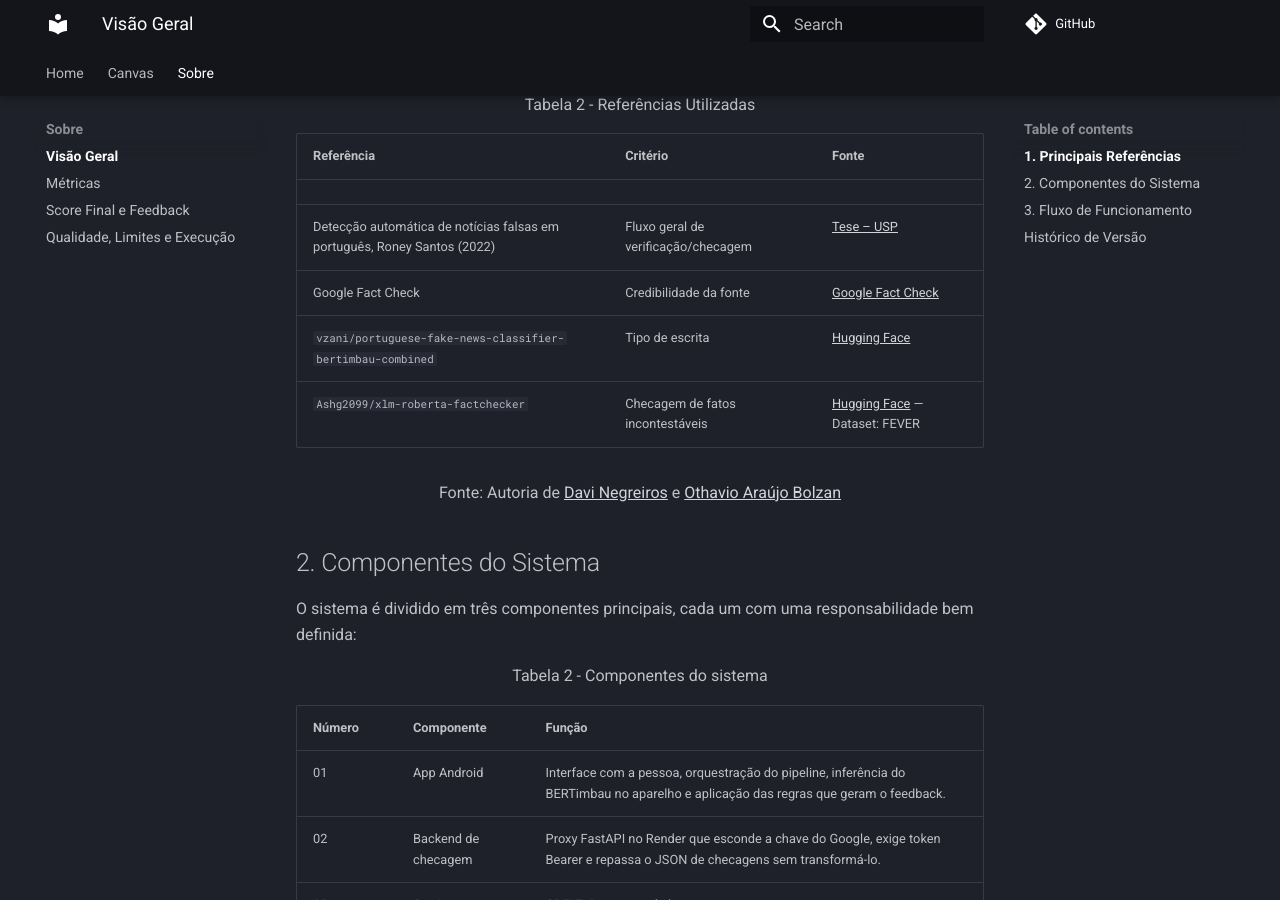
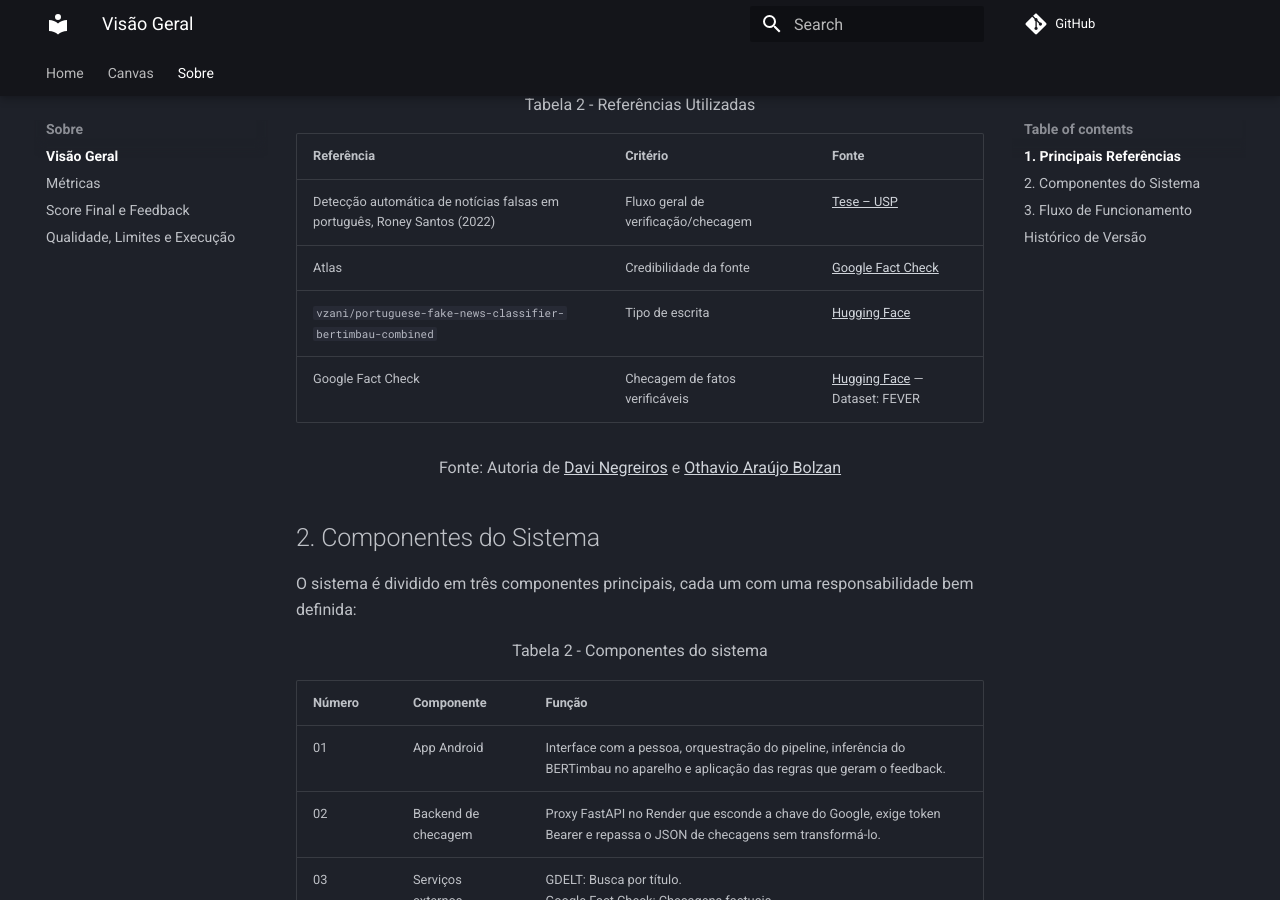
Before and after one commit to unb-Sistemas-de-Machine-learning/challenge_1_andromeda, an MkDocs documentation site: the page built from docs/02_Sobre/01-funcionamento.md, in a window 1280 px wide and 900 px high, scrolled down 413 px. Built offline with MkDocs 1.6.1 and Material for MkDocs 9.7.7, drawn with Linux system fonts in a browser that asks for light colours; comment, search, counter and statistics services are not loaded.

Commit message:
fix na tabela de referencias

```diff
--- a/docs/02_Sobre/01-funcionamento.md
+++ b/docs/02_Sobre/01-funcionamento.md
@@ -13,13 +13,12 @@
 
 <p align="center">Tabela 2 - Referências Utilizadas</p>
 
-| Referência                                                 | Critério                            | Fonte                                                                                                              |
-| ---------------------------------------------------------- | ----------------------------------- | ----------------------------------------------------------------------------------------------------------------------------- |
-|
-Detecção automática de notícias falsas em português, Roney Santos (2022)                                             | Fluxo geral de verificação/checagem | [Tese – USP](https://teses.usp.br/teses/disponiveis/55/55134/tde-14072022-165613/publico/RoneyLiradeSalesSantos_revisada.pdf) |
-| Google Fact Check                                          | Credibilidade da fonte              | [Google Fact Check](https://developers.google.com/fact-check/tools/api?hl=pt-br)                                                                                                             |
+| Referência       | Critério     | Fonte    |
+| -------------------- | ----------- | ------------------------------------------------- |
+| Detecção automática de notícias falsas em português, Roney Santos (2022)                                             | Fluxo geral de verificação/checagem | [Tese – USP](https://teses.usp.br/teses/disponiveis/55/55134/tde-14072022-165613/publico/RoneyLiradeSalesSantos_revisada.pdf) |
+| Atlas                                        | Credibilidade da fonte              | [Google Fact Check](https://developers.google.com/fact-check/tools/api?hl=pt-br)                                                                                                             |
 | `vzani/portuguese-fake-news-classifier-bertimbau-combined` | Tipo de escrita                     | [Hugging Face](https://huggingface.co/vzani/portuguese-fake-news-classifier-bertimbau-combined)                               |
-| `Ashg2099/xlm-roberta-factchecker`                         | Checagem de fatos incontestáveis    | [Hugging Face](https://huggingface.co/Ashg2099/xlm-roberta-factchecker) — Dataset: FEVER                                      |
+| Google Fact Check                          | Checagem de fatos verificáveis    | [Hugging Face](https://huggingface.co/Ashg2099/xlm-roberta-factchecker) — Dataset: FEVER                                      |
 
 <p align="center">Fonte: Autoria de <a href="https://github.com/DaviNegreiros">Davi Negreiros</a> e <a href="https://github.com/bolzanMGB">Othavio Araújo Bolzan</a></p>
 
```
